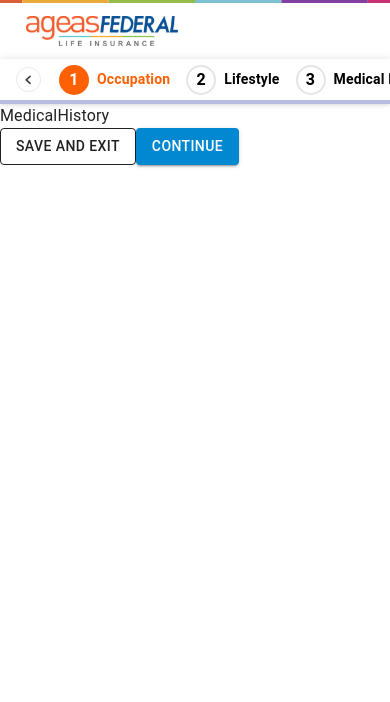
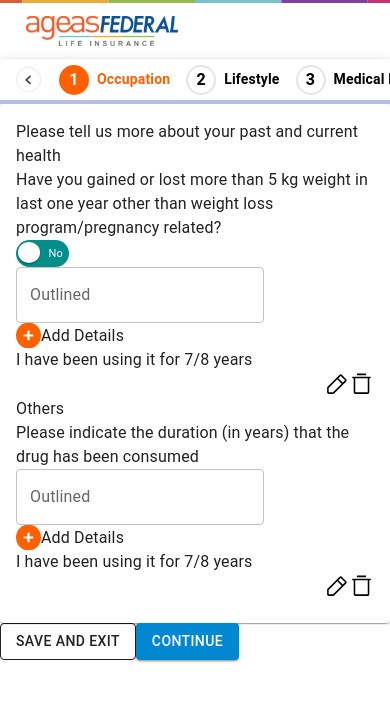
Before and after one commit to GEM-YASH-GUPTA/afli_spark_frontend, a React (Create React App) app: page /#/medical-history in a window 390 px wide. Shown: the top 702 px of the page. Built offline with nearby package versions, Linux system fonts and the light colour scheme.

Commit message:
mobile ui fixes

```diff
--- a/src/components/MedicalHistory.tsx
+++ b/src/components/MedicalHistory.tsx
@@ -1,7 +1,197 @@
-import React from 'react';
+import React, { useState } from 'react';
+import { Card, CardContent, TextField, Avatar } from '@mui/material';
+import ToggleButtonComponent from './shared/toggleButton';
+import AddDetail from '../assets/images/addDetails.svg';
+import EditIcon from '../assets/images/PencilSimple.svg';
+import DeleteIcon from '../assets/images/TrashSimple.svg';
 
 const MedicalHistory = () => {
-	return <div>MedicalHistory</div>;
+	const [toggleChecked, setToggleChecked] = useState(false);
+
+	const [personName, setPersonName] = React.useState<string[]>([]);
+
+	const handleChange = (event: { target: { value: string } }) => {
+		console.log(event);
+		setPersonName([...personName, event.target.value]);
+		console.log(personName);
+	};
+
+	return (
+		<div className="flex flex-col items-center justify-center p-8 over overflow-x-hidden">
+			<Card className="rounded-2xl shadow-none w-10/12 mt-5">
+				<CardContent className="p-8">
+					<div className="grid grid-cols-1">
+						<div className="font-Montserrat font-semibold font-medium text-xl">
+							Please tell us more about your past and current health
+						</div>
+					</div>
+
+					<div>
+						<div className="grid grid-cols-12 mt-10">
+							<div className="col-span-11  font-Montserrat font-normal font-medium text-sm">
+								Have you gained or lost more than 5 kg weight in last one year
+								other than weight loss program/pregnancy related?
+							</div>
+							<div className="col-span-1 flex justify-end">
+								<ToggleButtonComponent
+									checked={toggleChecked}
+									onChange={() => {
+										setToggleChecked(!toggleChecked);
+									}}
+									classes={''}
+								></ToggleButtonComponent>
+							</div>
+						</div>
+
+						<div className="grid grid-cols-12 mt-2">
+							<div className="col-span-12 grid grid-cols-12">
+								<div className="col-span-7">
+									<TextField
+										onBlur={handleChange}
+										id="outlined-basic"
+										label="Outlined"
+										variant="outlined"
+										className="w-full"
+									/>
+								</div>
+								<div
+									className="col-span-4 ml-5"
+									style={{ display: 'flex', alignItems: 'center' }}
+								>
+									<Avatar
+										variant="rounded"
+										alt="Logo"
+										src={AddDetail}
+										sx={{
+											width: '25px',
+											height: '25px',
+										}}
+										className="flex"
+									/>
+									<span className="flex text-vivid-orange ml-3">
+										Add Details
+									</span>
+								</div>
+							</div>
+						</div>
+
+						<div className="grid grid-cols-12 mt-10">
+							<div className="col-span-11  font-Montserrat font-normal font-semibold text-sm">
+								I have been using it for 7/8 years
+							</div>
+							<div
+								className="col-span-1"
+								style={{
+									display: 'flex',
+									alignItems: 'center',
+									justifyContent: 'flex-end',
+								}}
+							>
+								<Avatar
+									variant="rounded"
+									alt="Logo"
+									src={EditIcon}
+									sx={{
+										width: '25px',
+										height: '25px',
+									}}
+									className="flex"
+								/>
+								<Avatar
+									variant="rounded"
+									alt="Logo"
+									src={DeleteIcon}
+									sx={{
+										width: '25px',
+										height: '25px',
+									}}
+									className="flex"
+								/>
+							</div>
+						</div>
+					</div>
+
+					<div>
+						<div className="grid grid-cols-12 mt-10">
+							<div className="col-span-12  font-Montserrat font-normal font-semibold text-sm">
+								Others
+							</div>
+						</div>
+						<div className="grid grid-cols-12 mt-2">
+							<div className="col-span-12 mt-4 mb-4 font-Montserrat font-normal font-medium text-sm">
+								Please indicate the duration (in years) that the drug has been
+								consumed
+							</div>
+							<div className="col-span-12 grid grid-cols-12">
+								<div className="col-span-7">
+									<TextField
+										onBlur={handleChange}
+										id="outlined-basic"
+										label="Outlined"
+										variant="outlined"
+										className="w-full"
+									/>
+								</div>
+								<div
+									className="col-span-4 ml-5"
+									style={{ display: 'flex', alignItems: 'center' }}
+								>
+									<Avatar
+										variant="rounded"
+										alt="Logo"
+										src={AddDetail}
+										sx={{
+											width: '25px',
+											height: '25px',
+										}}
+										className="flex"
+									/>
+									<span className="flex text-vivid-orange ml-3">
+										Add Details
+									</span>
+								</div>
+							</div>
+						</div>
+
+						<div className="grid grid-cols-12 mt-10">
+							<div className="col-span-11  font-Montserrat font-normal font-semibold text-sm">
+								I have been using it for 7/8 years
+							</div>
+							<div
+								className="col-span-1"
+								style={{
+									display: 'flex',
+									alignItems: 'center',
+									justifyContent: 'flex-end',
+								}}
+							>
+								<Avatar
+									variant="rounded"
+									alt="Logo"
+									src={EditIcon}
+									sx={{
+										width: '25px',
+										height: '25px',
+									}}
+									className="flex"
+								/>
+								<Avatar
+									variant="rounded"
+									alt="Logo"
+									src={DeleteIcon}
+									sx={{
+										width: '25px',
+										height: '25px',
+									}}
+									className="flex"
+								/>
+							</div>
+						</div>
+					</div>
+				</CardContent>
+			</Card>
+		</div>
+	);
 };
 
 export default MedicalHistory;
```
Also changed, not shown: src/components/Lifestyle.tsx (+38 -38 lines).
